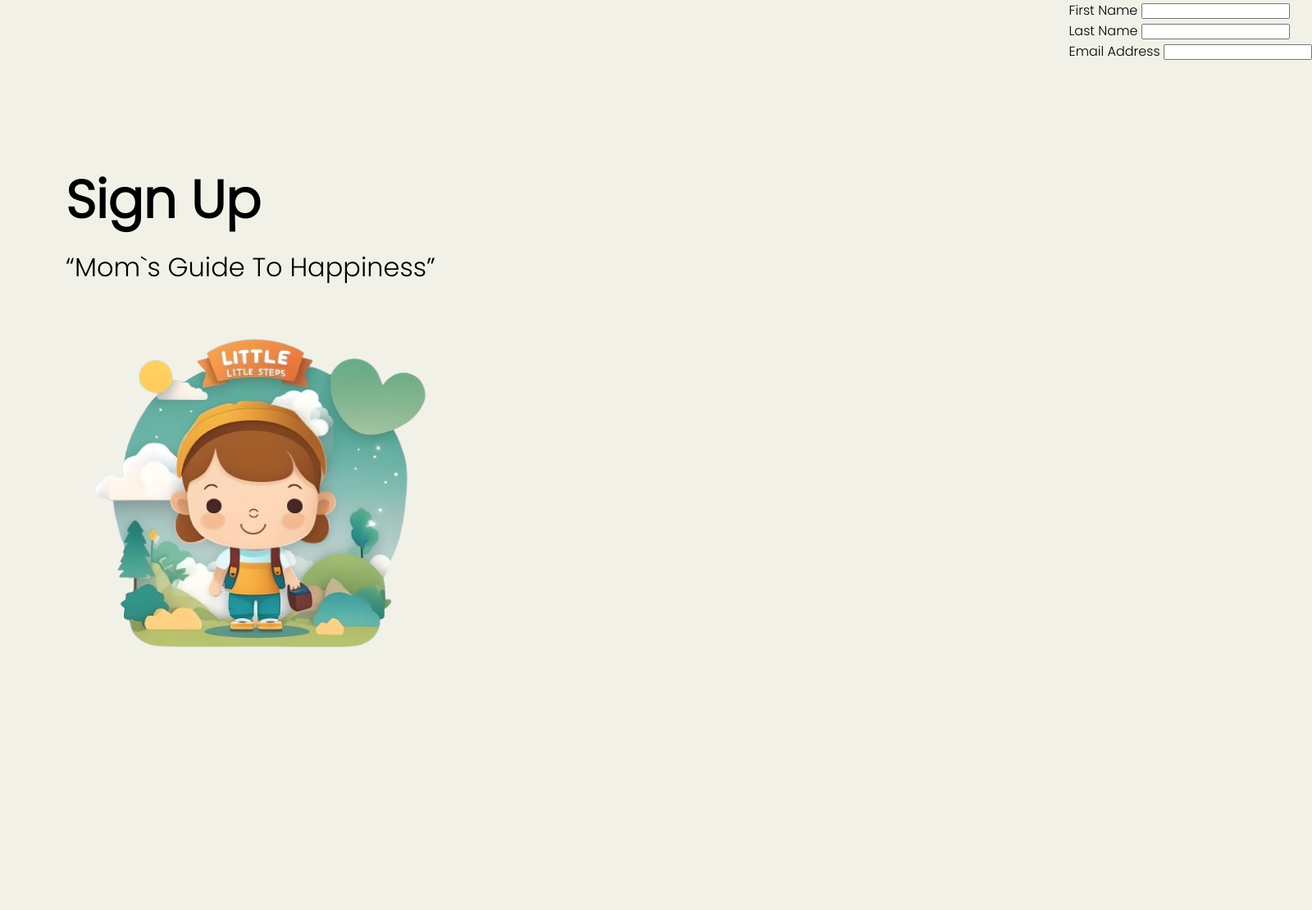
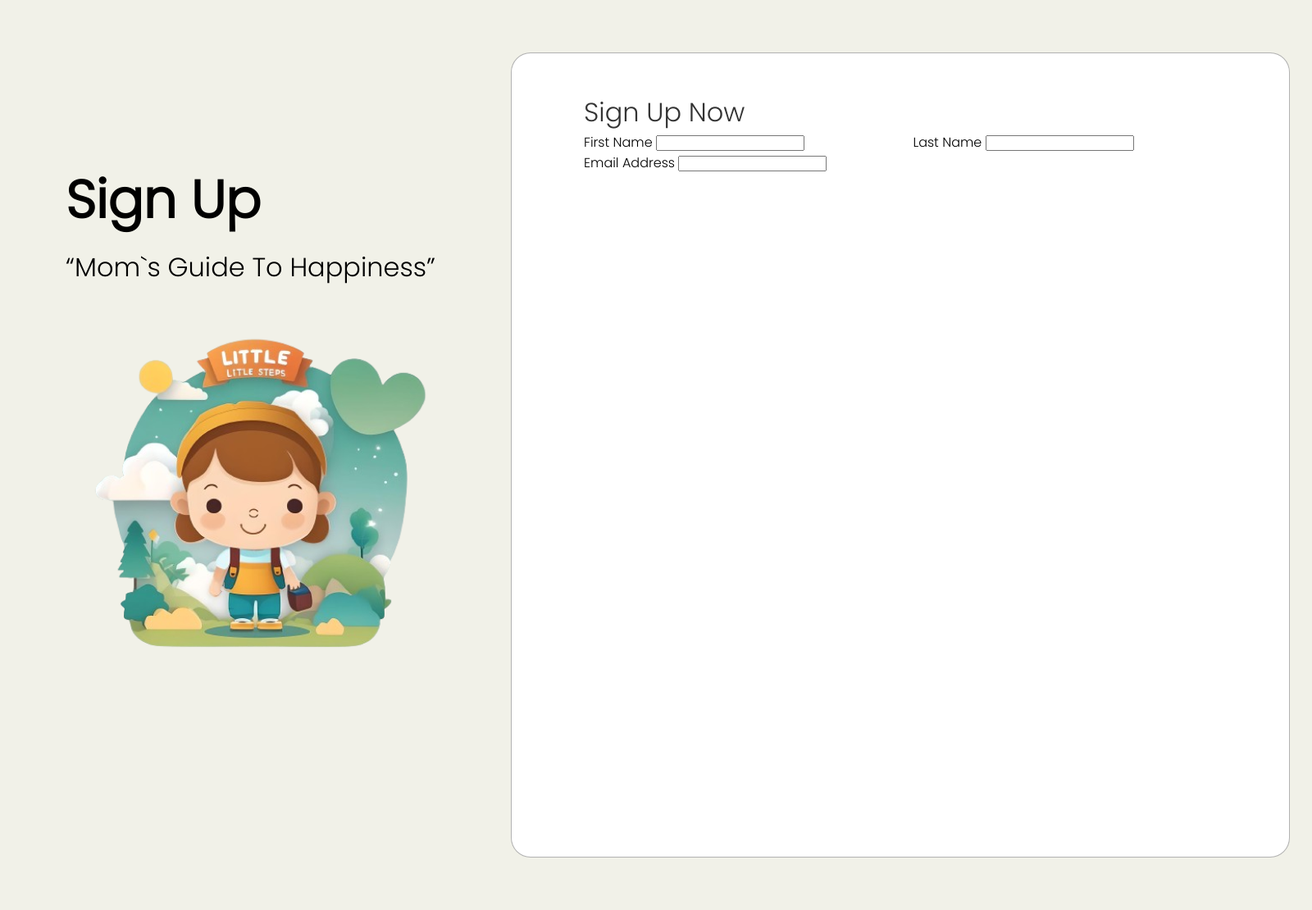
Before and after one commit to Mahennatadev/Little-Steps, a PHP site: page /html/login.html in a window 1600 px wide. Shown: the whole page at 82% size. Before the commit the page ends 790 px from the top, so only its background shows below. Run offline with PHP 8.4, Linux system fonts and the light colour scheme.

Commit message:
updated login

```diff
--- a/css/login.css
+++ b/css/login.css
@@ -3,10 +3,13 @@
     padding: 0;
 }
 
+html {
+    overflow-y: scroll;
+}
+
 body {
     font-family: 'Poppins', sans-serif;
     display: flex;
-    justify-content: space-between;
     background-color: #F1F1E8;
     background-repeat: no-repeat;
 }
@@ -39,3 +42,52 @@ body {
     flex-shrink: 0;
     margin-left: 54px;
 }
+
+.fontTitle {
+    color: #333;
+    font-family: 'Poppins', sans-serif;
+    font-size: 32px;
+    font-style: normal;
+    font-weight: 500;
+    line-height: normal;
+}
+
+.form {
+    border-radius: 24px;
+    border: 1px solid rgba(102, 102, 102, 0.50);
+    background: #FFF;
+    width: 772px;
+    height: 872px;
+    flex-shrink: 0;
+    padding-left: 88px;
+    padding-top: 48px;
+    padding-right: 88px;
+    padding-bottom: 60px;
+}
+
+.wrapper {
+    margin-top: 64px;
+    margin-bottom: 64px;
+    margin-right: 45px;
+    padding-left: 53px;
+}
+
+.top-row {
+    &:after {
+        content: "";
+        display: table;
+        clear: both;
+    }
+    > div {
+        float:left;
+        width:48%;
+        margin-right:4%;
+        &:last-child {
+        margin:0;
+        }
+    }
+}
+
+.control-form {
+    display: block;
+}
--- a/html/login.html
+++ b/html/login.html
@@ -18,14 +18,22 @@
     </div>
     <div class="wrapper">
         <div class="form">
-            <form action="#">
+            <div id="signUp">
+                <h1 class="fontTitle">Sign Up Now</h1>
+                <form action="#" method="post">
+                    <div class="top-row">
                         <div class="control-form">
-                    <label for="firstName">First Name</label>
+                            <label for="firstName">
+                                First Name
+                            </label>
                             <input type="text" id="firstName" value="" required>
                         </div>
                         <div class="control-form">
-                    <label for="lastName">Last Name</label>
+                            <label for="lastName">
+                                Last Name
+                            </label>
                             <input type="text" id="lastName" value="" required>
+                        </div>
                     </div>
                     <div class="full-width">
                         <label for="emailAddress">Email Address</label>
@@ -34,6 +42,7 @@
                 </form>
             </div>
         </div>
+    </div>
     <!-- Content End -->
 </body>
 </html>
```
Lines whose indentation alone changed are shown as unchanged.
